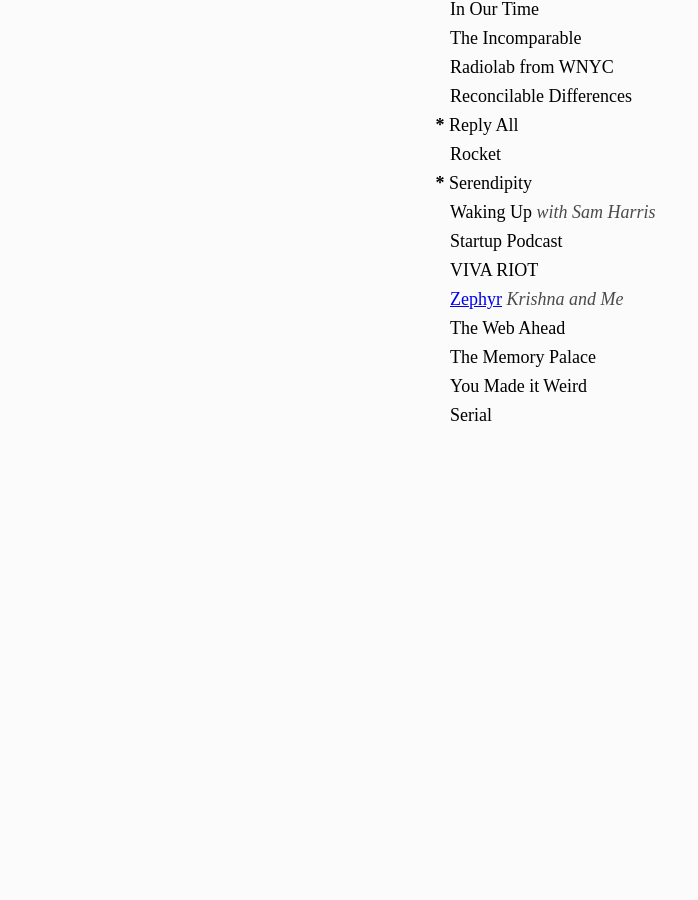
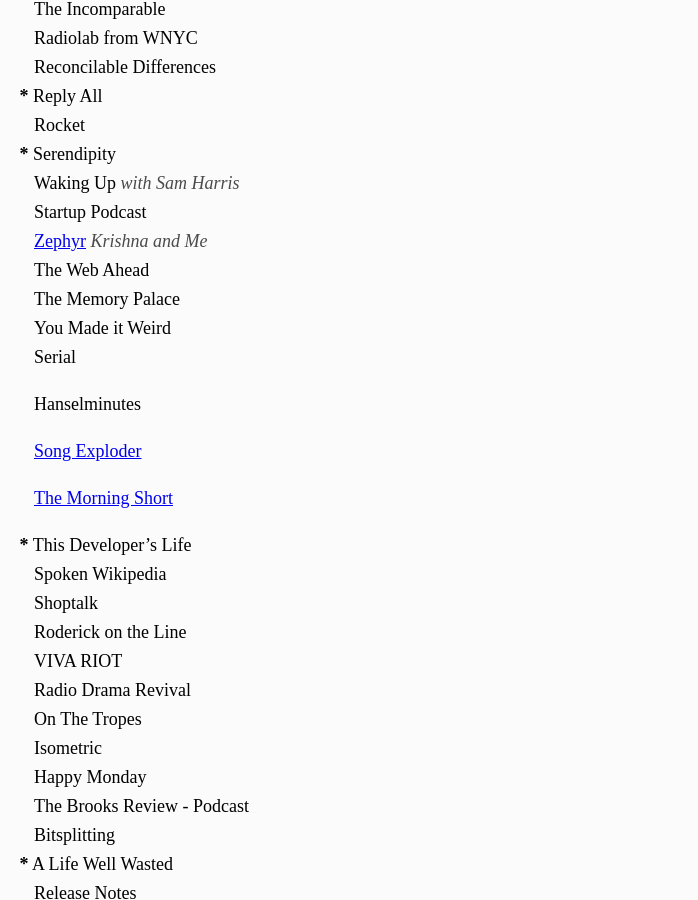
Before and after one commit to joshbeckman/andjosh.github.io, a Jekyll site: the page built from _lists/podcast-lists.md, in a window 1280 px wide and 900 px high, scrolled down 1218 px. Shown: the whole window, without its empty margins (0-698 px from the left). Built offline with Jekyll 4.4.1, drawn with Linux system fonts in a browser that asks for light colours; before the commit the page ends 1711 px from its top, so only the background shows below that; some of the changed text lies outside the part shown.

Commit message:
Fix mirage list ordering

```diff
--- a/_lists/podcast-lists.md
+++ b/_lists/podcast-lists.md
@@ -51,18 +46,21 @@
 - __*__ Serendipity
 - Waking Up _with Sam Harris_
 - Startup Podcast
-- VIVA RIOT
 - [Zephyr](https://soundcloud.com/zephyrpodcast) _Krishna and Me_
 - The Web Ahead
 - The Memory Palace
 - You Made it Weird
 - Serial
+- Hanselminutes
 
-<!--two items:-->
+- [Song Exploder](//songexploder.net)
+- [The Morning Short](https://itunes.apple.com/us/podcast/morning-short-your-daily-dose/id1082252606)
+
 - __*__ This Developer's Life
 - Spoken Wikipedia
 - Shoptalk
 - Roderick on the Line
+- VIVA RIOT
 - Radio Drama Revival
 - On The Tropes
 - Isometric
```
Also changed, not shown: other parts of _lists/podcast-lists.md (+0 -5 lines).
